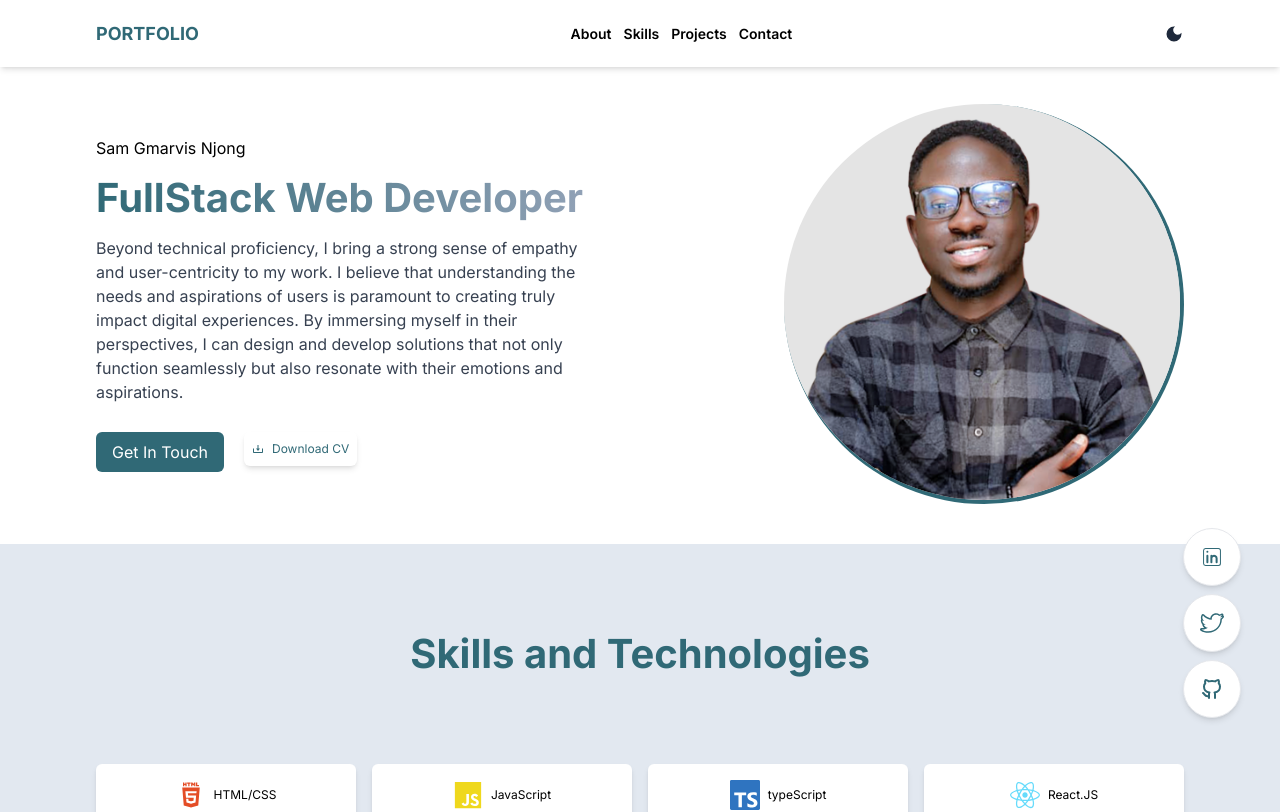
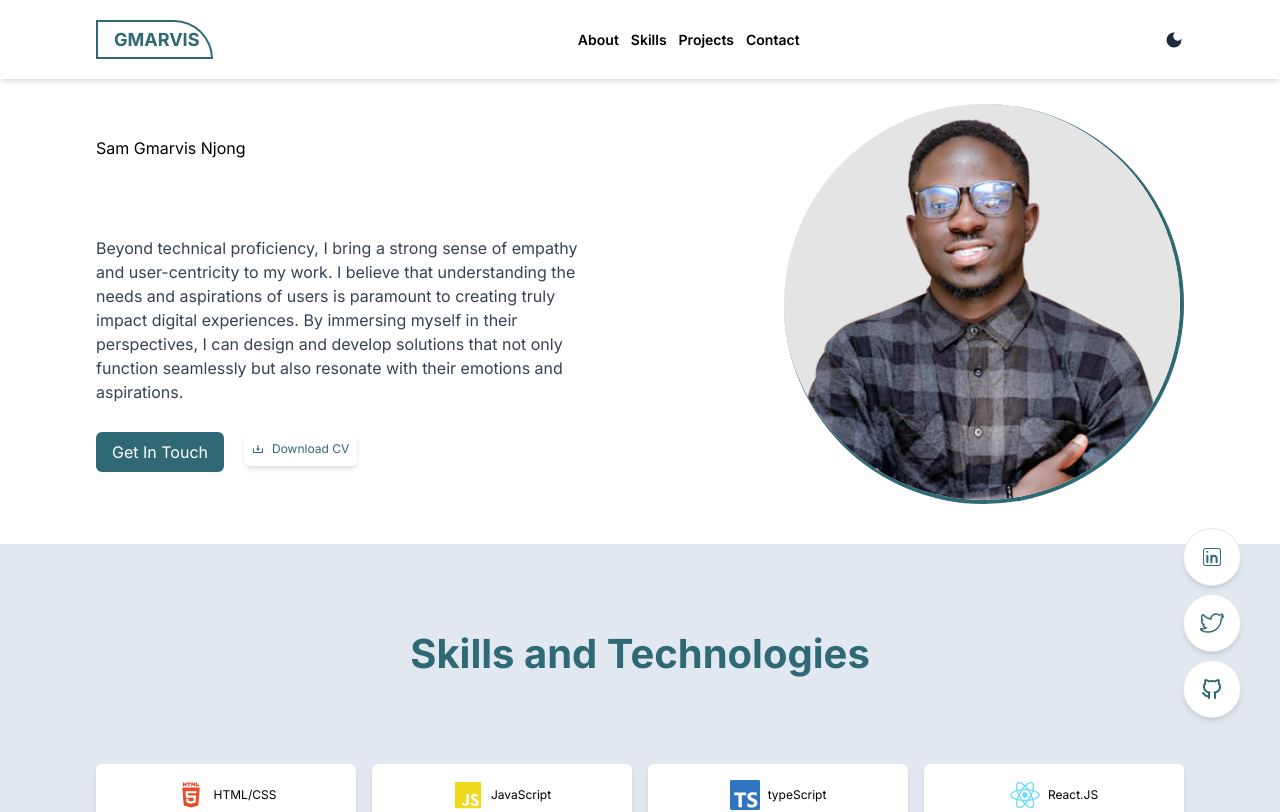
Before and after one commit to Gmarvis/gmarvis_portfolio, a Next.js app: page / in a window 1280 px wide. Shown: the top 812 px of the page. Built offline with nearby package versions, Linux system fonts and the light colour scheme.

Commit message:
added some text animations

```diff
--- a/src/components/HeroSection.tsx
+++ b/src/components/HeroSection.tsx
@@ -14,7 +14,7 @@ const HeroSection = () => {
 				className="bio w-[50%] mobile:max-sm:w-full justify-center mobile:max-sm:items-center mobile:max-sm:text-center  flex flex-col gap-2"
 			>
 				<h1>Sam Gmarvis Njong</h1>
-				<h2 className="text-[40px] font-bold themecolor bg-gradient-to-r from-themecolor to-slate-400 bg-clip-text text-transparent">
+				<h2 className="animate-typing overflow-hidden whitespace-nowrap  text-[40px] font-bold themecolor bg-gradient-to-r from-themecolor to-slate-400 bg-clip-text text-transparent">
 					FullStack Web Developer
 				</h2>
 				<motion.div
--- a/src/components/NavBar.tsx
+++ b/src/components/NavBar.tsx
@@ -32,8 +32,8 @@ const NavBar = () => {
 	const currentTheme = theme === "system" ? systemTheme : theme;
 	return (
 		<div className="w-full px-24 bigScreen:px-80  fixed z-40 bg-white dark:bg-slate-800 mobile:max-sm:px-5 shadow-md flex justify-between  items-center py-5">
-			<h3 className="font-bold text-24 text-themecolor text-[18px]">
-				PORTFOLIO
+			<h3 className="font-bold text-24 text-themecolor text-[18px] rounded-tr-full px-3 pl-4 border-themecolor dark:text-white dark:border-white py-1 border-2">
+				GMARVIS
 			</h3>
 
 			<div className="navItems flex gap-3 mobile:max-sm:hidden text-sm font-semibold">
@@ -41,7 +41,7 @@ const NavBar = () => {
 					<Link
 						key={i}
 						href={link.path}
-						className="hover:text-themecolor delay-300"
+						className="hover:text-themecolor delay-300 active:border-b-themecolor"
 					>
 						{link.name}
 					</Link>
--- a/tailwind.config.ts
+++ b/tailwind.config.ts
@@ -20,6 +20,28 @@ const config: Config = {
 			colors: {
 				themecolor: "#306976",
 			},
+			keyframes: {
+				typing: {
+					"0%": {
+						width: "0%",
+						visibility: "hidden",
+					},
+					"100%": {
+						width: "100%",
+					},
+				},
+				blink: {
+					"50%": {
+						borderColor: "transparent",
+					},
+					"100%": {
+						borderColor: "white",
+					},
+				},
+			},
+			animation: {
+				typing: "typing 3s steps(30) infinite alternate, blink .7s infinite",
+			},
 		},
 	},
 	darkMode: "class",
```
